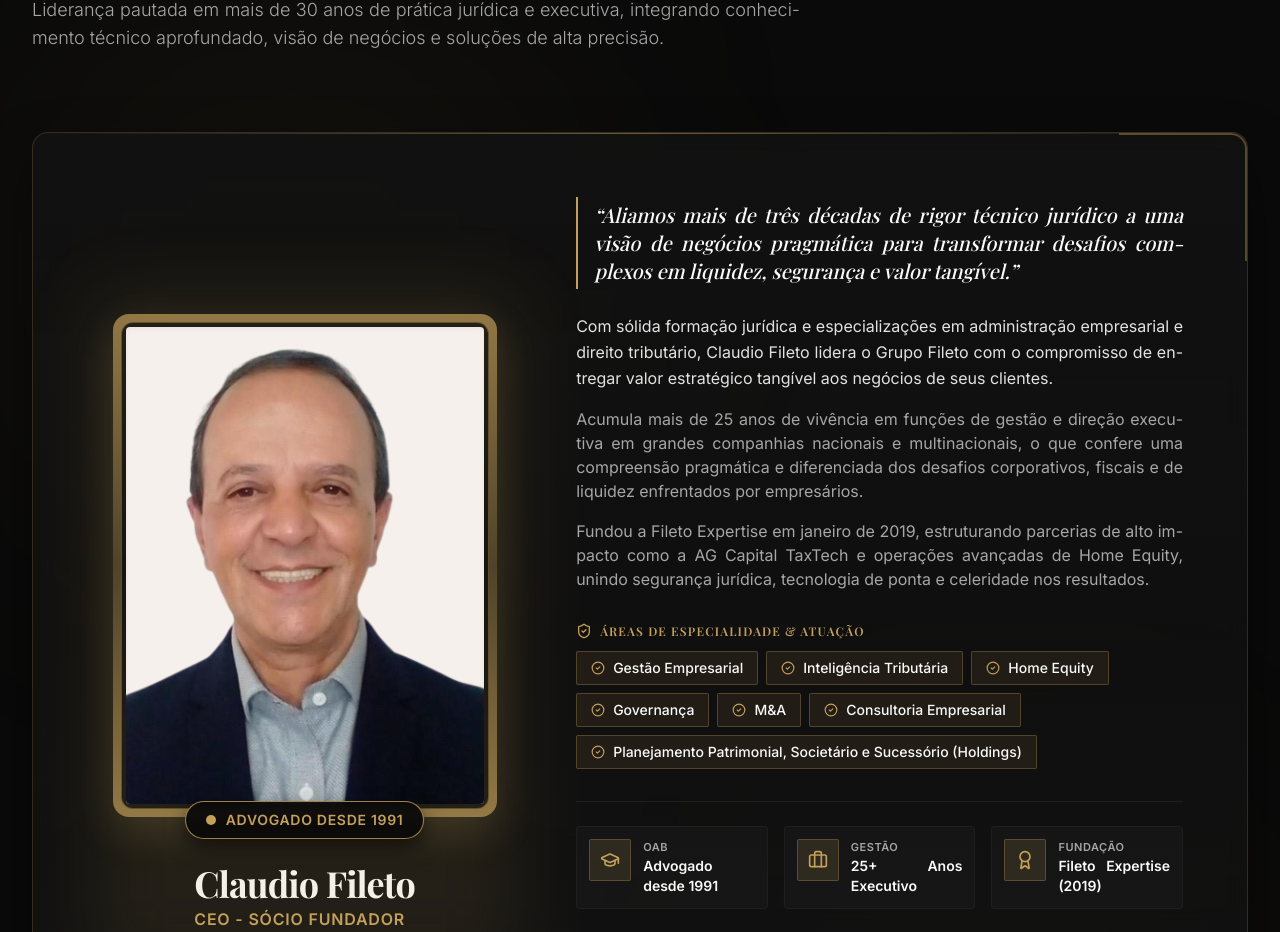
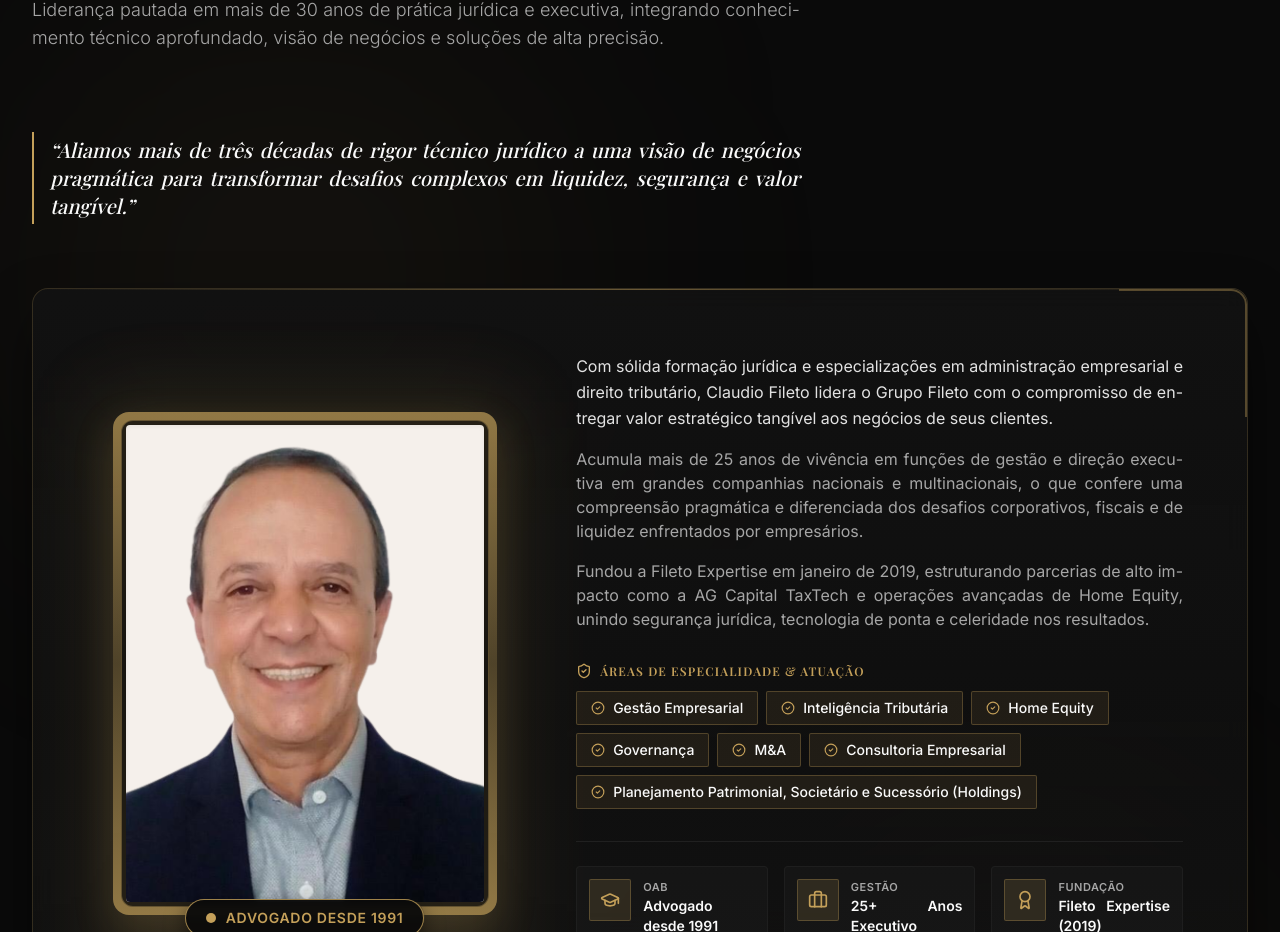
Before and after one commit to claudiofileto-lgtm/grupo-fileto-cdh77id9i, a React (Vite) app: page / in a window 1280 px wide. Shown: the part 3460-4392 px from the top of the page. Built offline with nearby package versions, Linux system fonts and the light colour scheme; a web font is replaced by a local one.

Commit message:
Mover citação com destaque para o cabeçalho da seção Team

```diff
--- a/src/components/sections/Team.tsx
+++ b/src/components/sections/Team.tsx
@@ -37,6 +37,16 @@ export function Team() {
             </p>
           </FadeIn>
         </div>
+
+        <FadeIn delay={100} className="max-w-3xl mb-12 md:mb-16">
+          <div className="border-l-2 border-primary pl-4 py-1">
+            <p className="text-foreground font-serif text-lg sm:text-xl font-medium leading-relaxed italic text-justify">
+              &ldquo;Aliamos mais de três décadas de rigor técnico jurídico a uma visão de negócios
+              pragmática para transformar desafios complexos em liquidez, segurança e valor
+              tangível.&rdquo;
+            </p>
+          </div>
+        </FadeIn>
 
         {/* Founder Showcase Card */}
         <div className="relative rounded-2xl bg-gradient-to-b from-card/90 via-card/70 to-card/95 border border-primary/20 backdrop-blur-md p-6 sm:p-10 md:p-14 lg:p-16 shadow-[0_20px_60px_-15px_rgba(0,0,0,0.8)] overflow-hidden">
@@ -105,14 +115,7 @@ export function Team() {
               <FadeIn direction="left" delay={200}>
                 {/* Introduction Paragraph */}
                 <div className="space-y-4 text-muted-foreground text-sm sm:text-base leading-relaxed mb-8 text-justify">
-                  <div className="border-l-2 border-primary pl-4 py-1">
-                    <p className="text-foreground font-serif text-lg sm:text-xl font-medium leading-relaxed italic text-justify">
-                      &ldquo;Aliamos mais de três décadas de rigor técnico jurídico a uma visão de
-                      negócios pragmática para transformar desafios complexos em liquidez, segurança
-                      e valor tangível.&rdquo;
-                    </p>
-                  </div>
-                  <p className="text-foreground/90 font-normal leading-relaxed pt-2 text-justify">
+                  <p className="text-foreground/90 font-normal leading-relaxed text-justify">
                     Com sólida formação jurídica e especializações em administração empresarial e
                     direito tributário, Claudio Fileto lidera o Grupo Fileto com o compromisso de
                     entregar valor estratégico tangível aos negócios de seus clientes.
```
Also changed, not shown: .skip.config.json.
